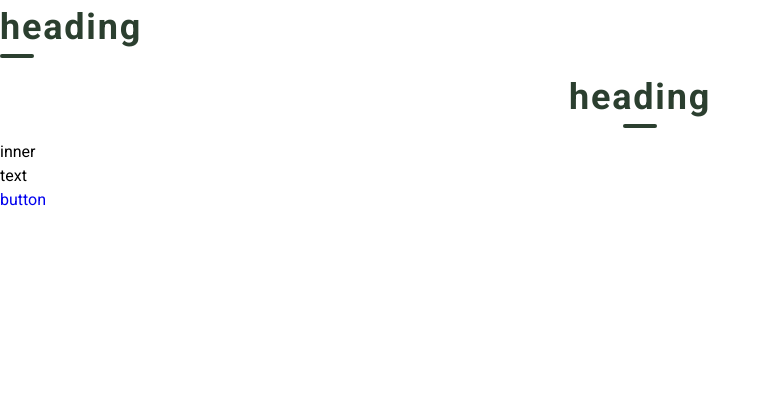
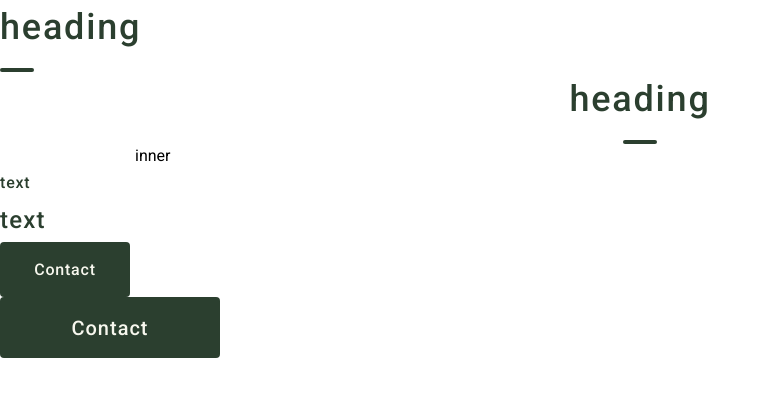
Before and after one commit to SEI-KH/--------01, a plain HTML site: page index.html in a window 1280 px wide. Shown: the whole page, without its empty margins (0-771 px from the left). Drawn offline with nearby package versions, Linux system fonts and the light colour scheme.

Commit message:
共通パーツのスタイル実装とレスポンシブ対応を追加
- .innerクラスの実装（コンテナ幅、パディング、レスポンシブ対応）
- .headingクラスの調整（フォントウェイト変更、パディング調整、疑似要素の位置修正）
- .heading--centerのレスポンシブ対応（モバイルで左寄せに変更）
- .textクラスの実装（フォントサイズ、ウェイト、色、行間の設定）
- .text--largeモディファイアの追加（大きなテキスト用、レスポンシブ対応）
- .contact-buttonクラスの実装（ボタンスタイル、ホバー効果）
- .contact-button--wideモディファイアの追加（幅広ボタン用）
- .md-noneと.md-showユーティリティクラスの追加（レスポンシブ表示制御）
- HTMLの更新（新しいクラスの使用例追加、ボタンテキストの変更）
- CSSファイルのコンパイル（style.css、style.min.css）

```diff
--- a/index.html
+++ b/index.html
@@ -41,7 +41,9 @@
       <h2 class="heading heading--center">heading</h2>
       <div class="inner">inner</div>
       <p class="text">text</p>
-      <a href="#" class="contact-button">button</a>
+      <p class="text text--large">text</p>
+      <a href="#" class="contact-button">Contact</a>
+      <a href="#" class="contact-button contact-button--wide">Contact</a>
     </main>
 
     <footer class="footer"></footer>
--- a/sass/style.scss
+++ b/sass/style.scss
@@ -3,39 +3,105 @@
 @use "./global" as *;
 
 // 共通パーツ
+.inner {
+  width: 100%;
+  max-width: 1030px + 15px * 2;
+  margin-inline: auto;
+  padding-inline: 25px;
+  @include mq("md") {
+    padding-inline: 15px;
+  }
+}
+
 .heading {
   position: relative;
-  font-weight: $bold;
   font-size: 36px;
+  padding-bottom: 18px;
+  font-weight: $medium;
   letter-spacing: 0.05em;
-  padding-bottom: 16px;
   color: $deep-green;
 }
 
 .heading::after {
   position: absolute;
+  bottom: 0;
+  left: 0;
   content: "";
-  display: block;
   width: 34px;
   height: 4px;
   border-radius: 2px;
   background-color: $deep-green;
 }
 
-.heading--center {
+.heading.heading--center {
   text-align: center;
+  @include mq("md") {
+    text-align: left;
+  }
 }
 
-.heading--center::after {
+.heading.heading--center::after {
   left: 50%;
   transform: translateX(-50%);
-}
-
-.inner {
+  @include mq("md") {
+    left: 0;
+    transform: translateX(0);
+  }
 }
 
 .text {
+  font-size: 16px;
+  font-weight: $medium;
+  letter-spacing: 0.05em;
+  color: $deep-green;
+  line-height: calc(30 / 16);
+}
+
+.text.text--large {
+  font-size: 24px;
+  line-height: calc(44 / 24);
+  @include mq("md") {
+    font-size: 20px;
+    line-height: calc(36 / 20);
+  }
 }
 
 .contact-button {
+  display: flex;
+  justify-content: center;
+  align-items: center;
+  width: 130px;
+  padding: 15.5px;
+  font-size: 16px;
+  font-weight: $medium;
+  letter-spacing: 0.05em;
+  color: $skin-white;
+  background-color: $deep-green;
+  border-radius: 4px;
+  transition: background-color 0.3s;
+  &:hover {
+    opacity: 1;
+    background-color: $light-green;
+  }
 }
+
+.contact-button.contact-button--wide {
+  width: 220px;
+  font-size: 20px;
+  @include mq("md") {
+    padding: 18.5px;
+  }
+}
+
+.md-none {
+  @include mq("md") {
+    display: none;
+  }
+}
+
+.md-show {
+  display: none;
+  @include mq("md") {
+    display: block;
+  }
+}
```
Also changed, not shown: css/style.css, css/style.min.css.
